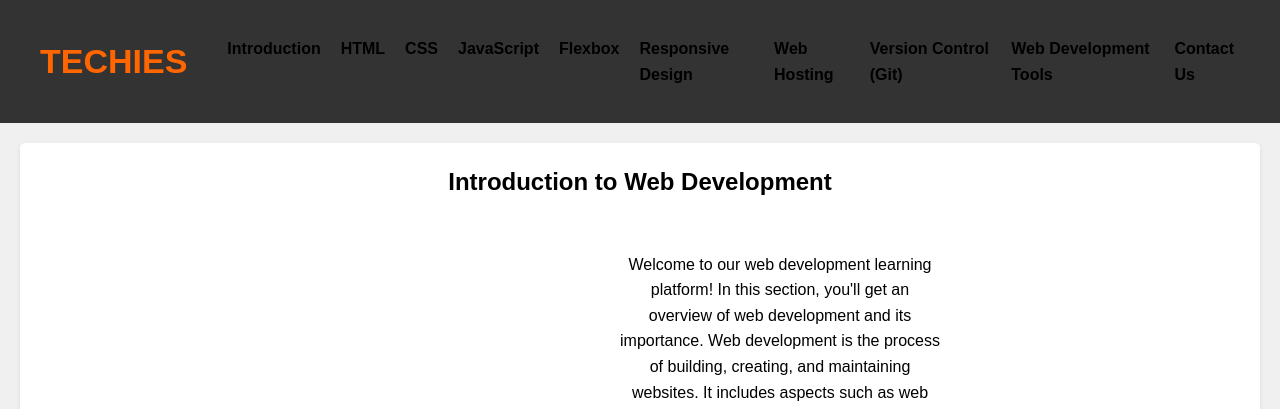
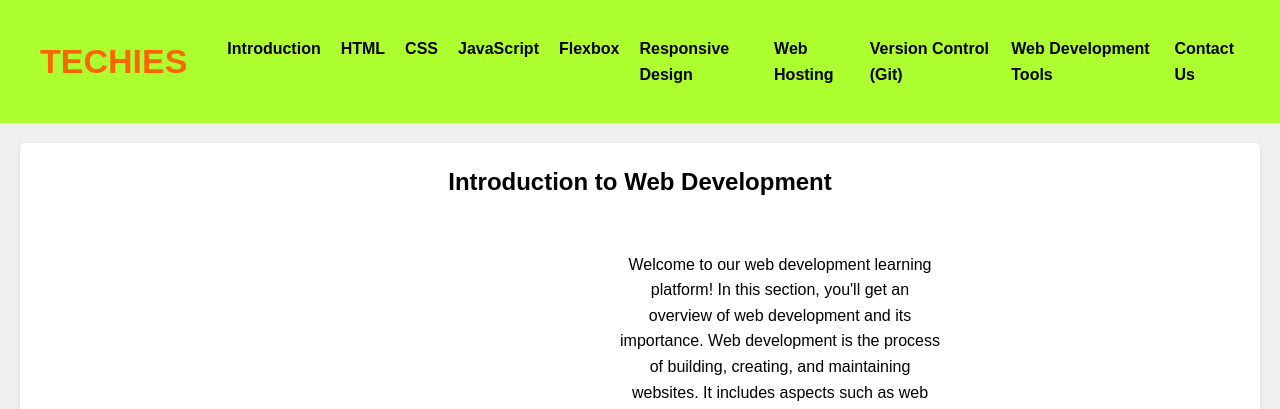
Before and after one commit to kibo-web-dev-fundamentals-july-23/wdf-jul-23-final-project-techie, a plain HTML site: page Index.Html in a window 1280 px wide. Shown: the top 409 px of the page. Drawn offline with Linux system fonts and the light colour scheme.

Commit message:
New update second

```diff
--- a/style.css
+++ b/style.css
@@ -18,7 +18,7 @@ body {
 }
 
 header {
-    background-color: #333;
+    background-color: greenyellow;
     color: white;
     padding: 20px 0;
 }
@@ -185,3 +185,5 @@ footer p {
     margin: 0; /* Remove any default margin to center the text */
     text-align: center;
 }
+
+#more {display: none;}
```
